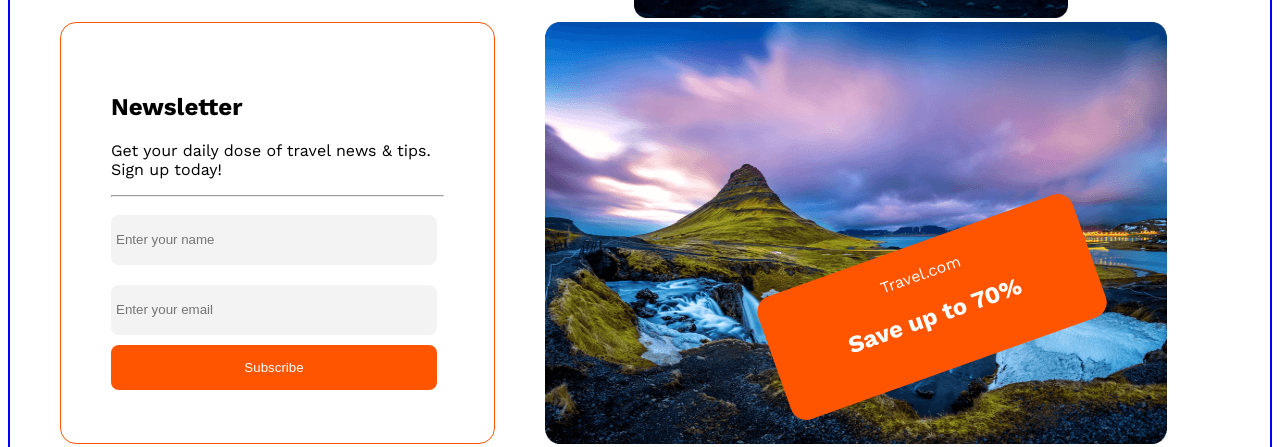
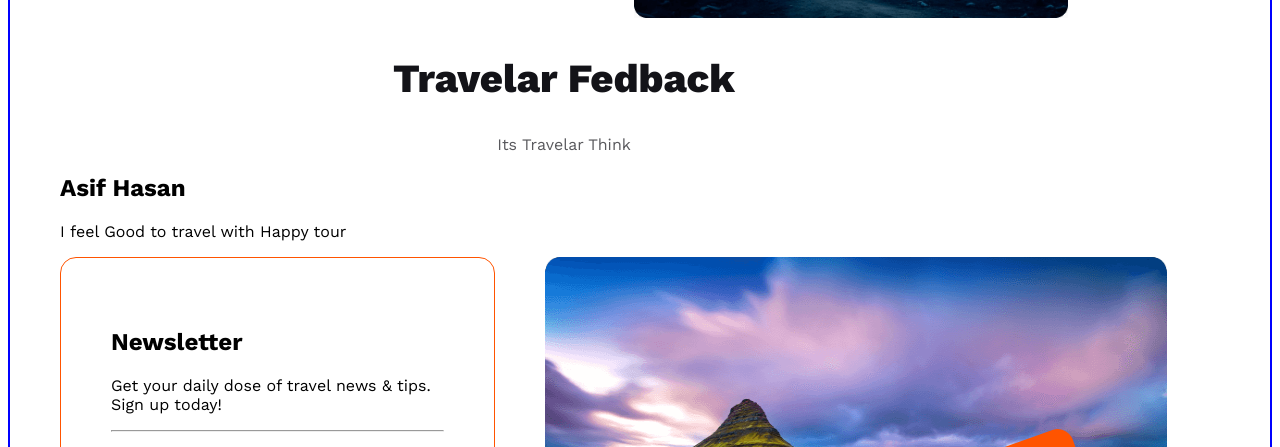
Before and after one commit to MdShaharulIslam/B9-happy-Tour, a plain HTML site: page index.html in a window 1280 px wide. Shown: the part 4950-5397 px from the top of the page. Drawn offline with nearby package versions, Linux system fonts and the light colour scheme; a web font is replaced by a local one.

Commit message:
Fedback section added

```diff
--- a/Style/style.css
+++ b/Style/style.css
@@ -364,6 +364,9 @@ gap: 10px;}
   border: 0;
   margin: 20px 350px;
 }
+/*  */
+
+
 
 /* newsshalter */
 .contact section {
--- a/index.html
+++ b/index.html
@@ -303,6 +303,24 @@
         </div>
       </div>
     </section>
+<!-- fedback section  start-->
+<section class="fedback-sactiion">
+  <div class="fedback-section-container">
+    <div class="destination-text-container">
+      <h1 class="common-haeding">Travelar Fedback</h1>
+      <p class="destination-contant">Its Travelar Think</p>
+    </div>
+    <div class="fedback">
+      <h1 class="travelar-name">Asif Hasan</h1>
+      <p class="fedback">I feel Good to travel with Happy tour</p>
+    </div>
+  </div>
+</section>
+
+<!-- fedback section  end-->
+
+
+
 
     <!-- contact start -->
     <section class="contact section">
```
